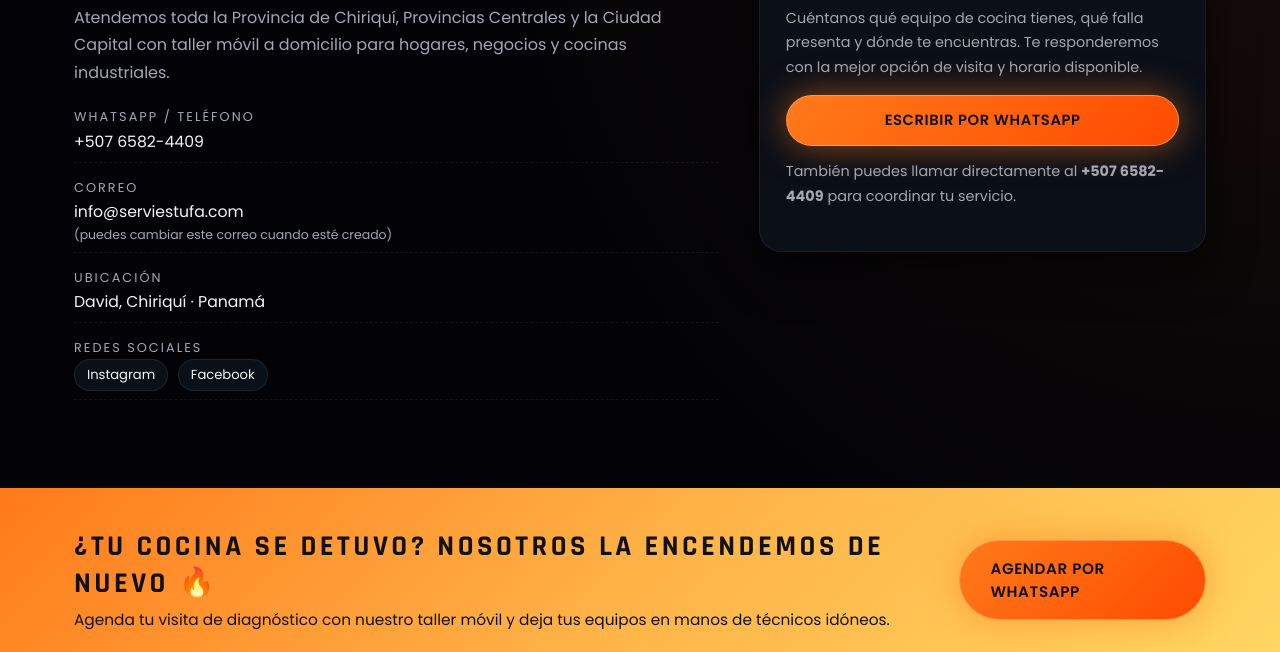
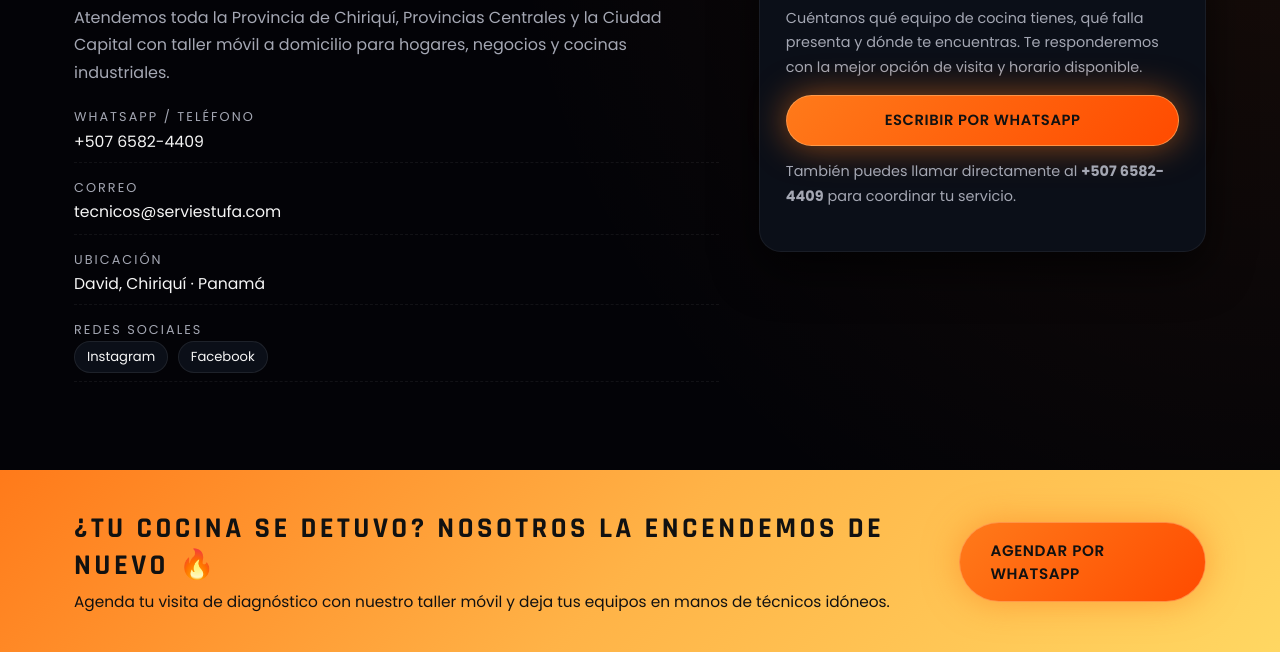
Before and after one commit to lulabtechnology/Servi-estufas, a plain HTML site: page index.html in a window 1280 px wide. Shown: the part 4141-4793 px from the top of the page. Drawn offline with Linux system fonts and the light colour scheme.

Commit message:
Update index.html

```diff
--- a/index.html
+++ b/index.html
@@ -403,13 +403,13 @@
               <div class="se-contact-item">
                 <span class="se-contact-label">Correo</span>
                 <a
-                  href="mailto:info@serviestufa.com"
+                  href="mailto:tecnicos@serviestufa.com"
                   class="se-contact-value"
                 >
-                  info@serviestufa.com
+                  tecnicos@serviestufa.com
                 </a>
                 <span class="se-contact-note">
-                  (puedes cambiar este correo cuando esté creado)
+
                 </span>
               </div>
 
```
